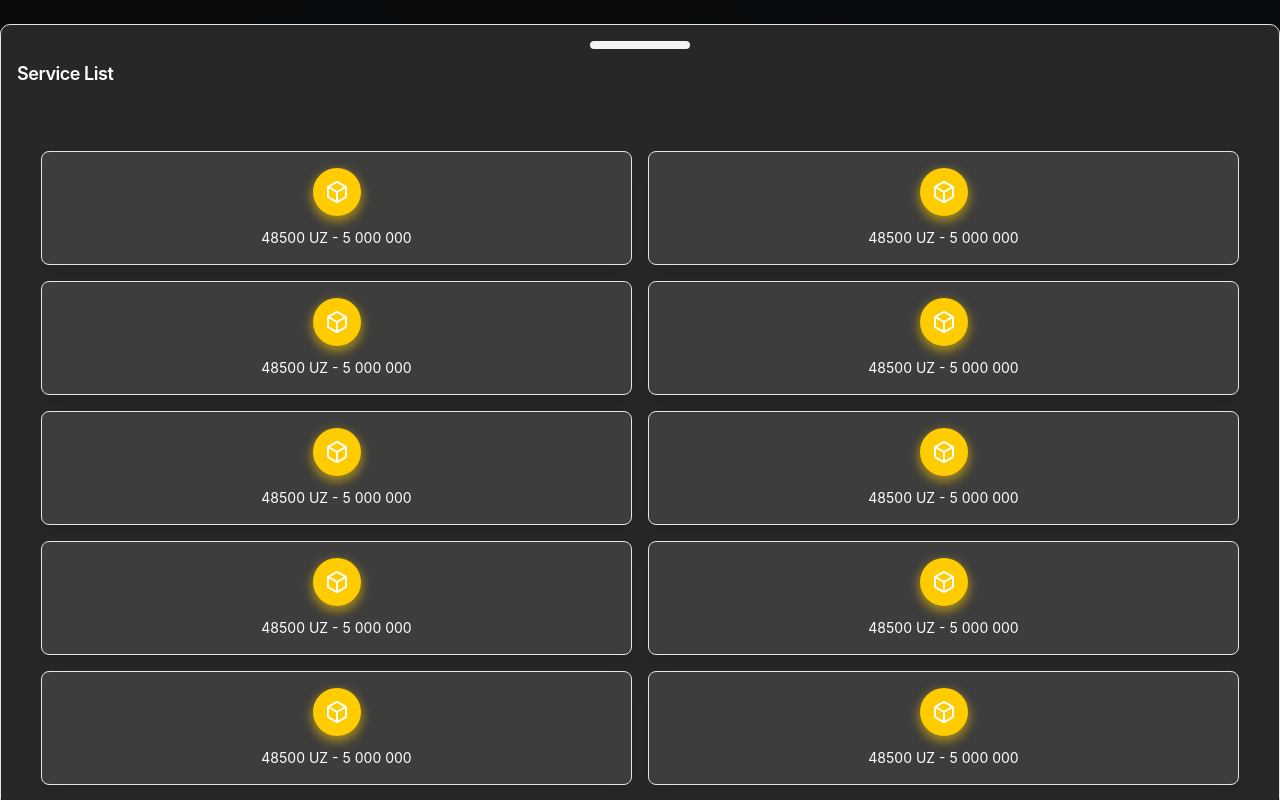
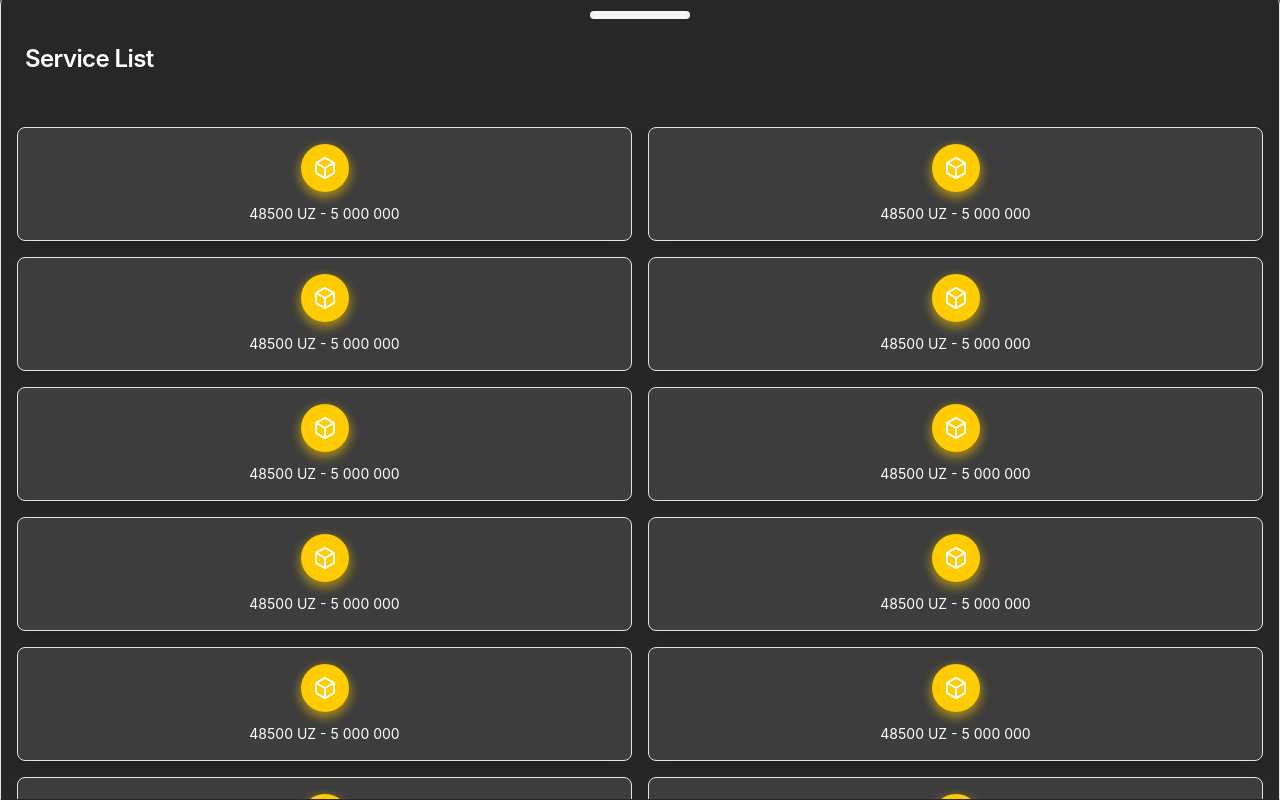
Before and after one commit to fotimaruziyeva/paybot, a React (Vite) app: page /service in a window 1280 px wide. Both pictures are taken after a click on the button "Service". Shown: the top 800 px of the page. Built offline with nearby package versions, Linux system fonts and the light colour scheme.

Commit message:
service add

```diff
--- a/src/pages/Service.tsx
+++ b/src/pages/Service.tsx
@@ -45,10 +45,10 @@ export function Service() {
               </DrawerTrigger>
               <DrawerContent className="bg-[#272727] text-white">
         <div className="h-full">
-       <DrawerHeader>
-        <DrawerTitle className="text-left">Service List</DrawerTitle>
+       <DrawerHeader className="p-6">
+        <DrawerTitle className="text-left text-2xl">Service List</DrawerTitle>
        </DrawerHeader>
-       <div className="p-10 pb-0 h-[calc(100vh-100px)] overflow-y-auto">
+       <div className="p-4 pb-0 h-[calc(100vh-100px)] overflow-y-auto">
       {/* Service List */}
       <div className="mt-3">
         <div className="grid grid-cols-2 gap-4">
```
